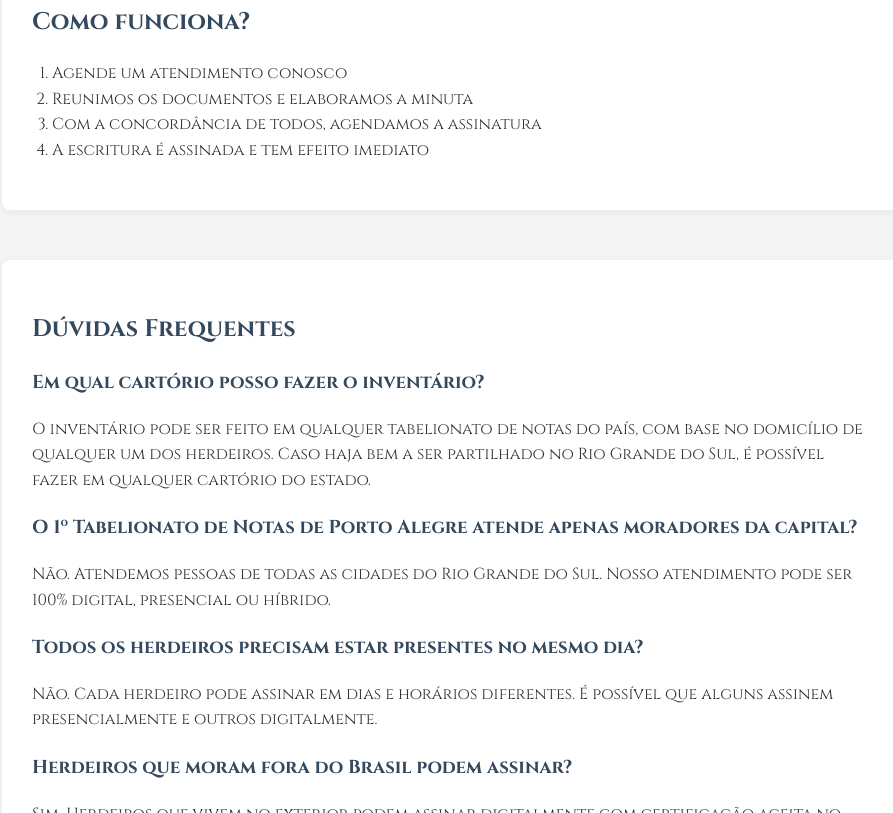
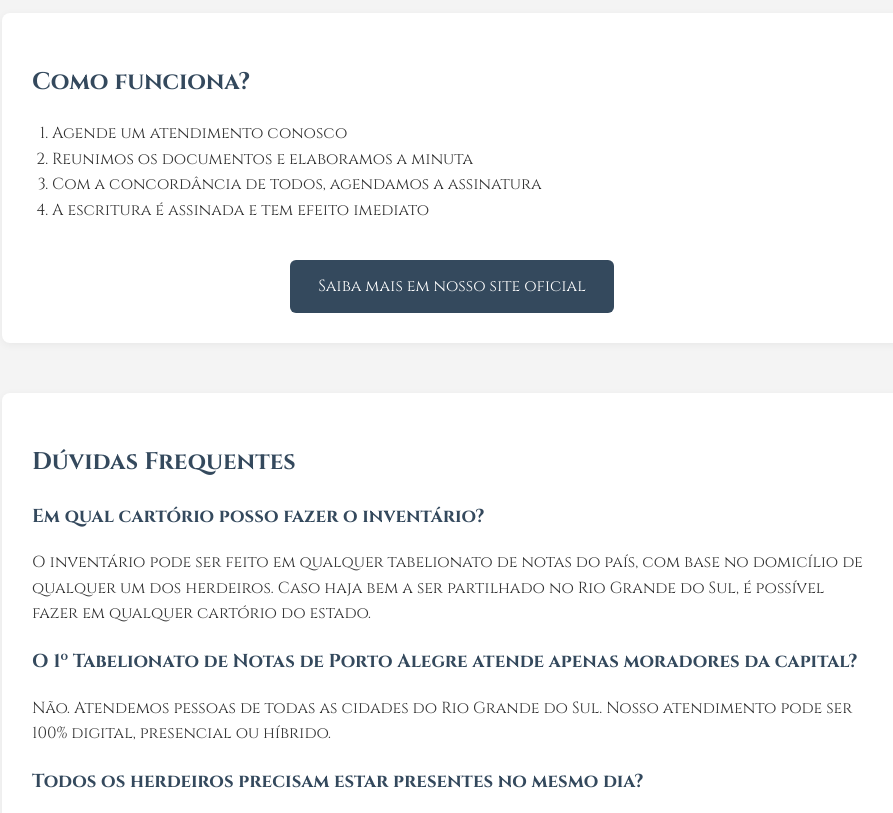
Before and after one commit to lucasfceron/inventarioemcartorio, a plain HTML site: page index.html in a window 1280 px wide. Shown: the part 1704-2517 px from the top of the page, without its empty margins (188-1081 px from the left). Drawn offline with Linux system fonts and the light colour scheme.

Commit message:
Add files via upload

```diff
--- a/index.html
+++ b/index.html
@@ -16,13 +16,13 @@
       line-height: 1.6;
     }
     header {
-      background: #51a17e;
+      background: #34495d;
       color: white;
       padding: 40px 20px;
       text-align: center;
     }
     header img {
-      max-height: 120px;
+      max-height: 180px;
       margin-bottom: 20px;
     }
     header h1 {
@@ -59,9 +59,9 @@
       font-size: 0.95rem;
     }
     .contato {
-      background: #e9f7f1;
+      background: #e1e9f0;
       padding: 15px;
-      border-left: 5px solid #51a17e;
+      border-left: 5px solid #34495d;
       margin-bottom: 30px;
     }
     .contato p {
@@ -70,6 +70,17 @@
     .faq h3 {
       margin-top: 20px;
       color: #34495d;
+    }
+    .btn-azul {
+      display: inline-block;
+      background-color: #34495d;
+      color: #fff;
+      padding: 14px 28px;
+      border-radius: 6px;
+      font-size: 1rem;
+      text-decoration: none;
+      margin-top: 20px;
+      text-align: center;
     }
   </style>
 </head>
@@ -129,6 +140,11 @@
         <li>Com a concordância de todos, agendamos a assinatura</li>
         <li>A escritura é assinada e tem efeito imediato</li>
       </ol>
+      <div style="text-align: center;">
+        <a class="btn-azul" href="https://www.tabelionatoportoalegre.com.br" target="_blank">
+          Saiba mais em nosso site oficial
+        </a>
+      </div>
     </section>
 
     <section class="faq">
```
